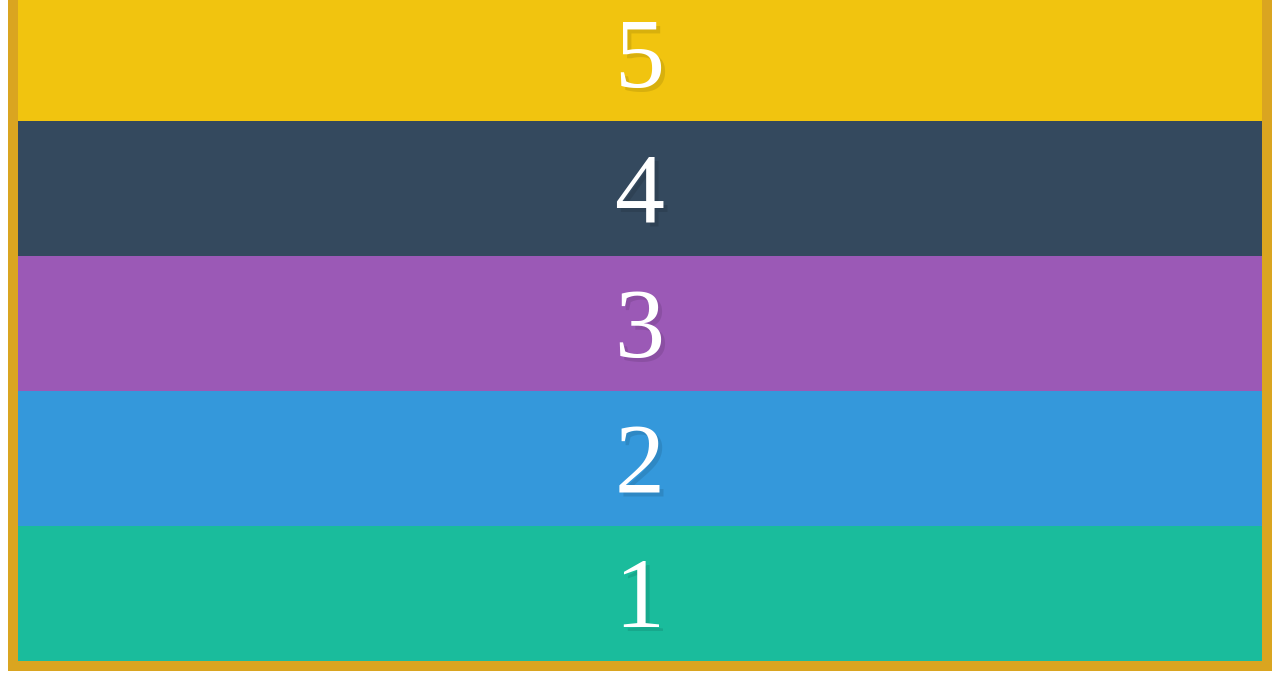
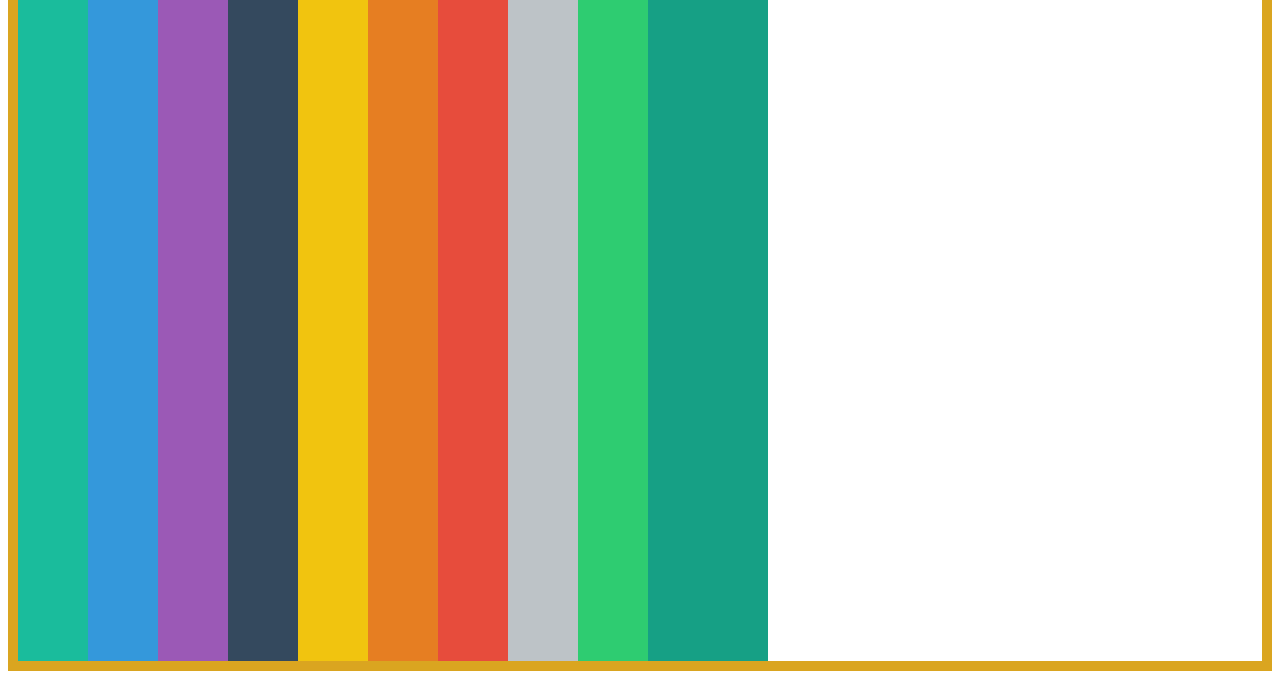
Before and after one commit to sajid-munawar/Flexbox, a plain HTML site: page 1- Intro/index.html in a window 1280 px wide. Shown: the part 157-836 px from the top of the page. Drawn offline with Linux system fonts and the light colour scheme; files that its build step writes are made by us from their sources.

Commit message:
Update index.html change the path of stylesheet

```diff
--- a/1- Intro/index.html
+++ b/1- Intro/index.html
@@ -5,7 +5,7 @@
     <meta http-equiv="X-UA-Compatible" content="IE=edge">
     <meta name="viewport" content="width=device-width, initial-scale=1.0">
     <title>Flex box</title>
-    <link rel="stylesheet" href="flexDirection.css">
+    <link rel="stylesheet" href="style.css">
 </head>
 <body>
     <div class="container">
```
